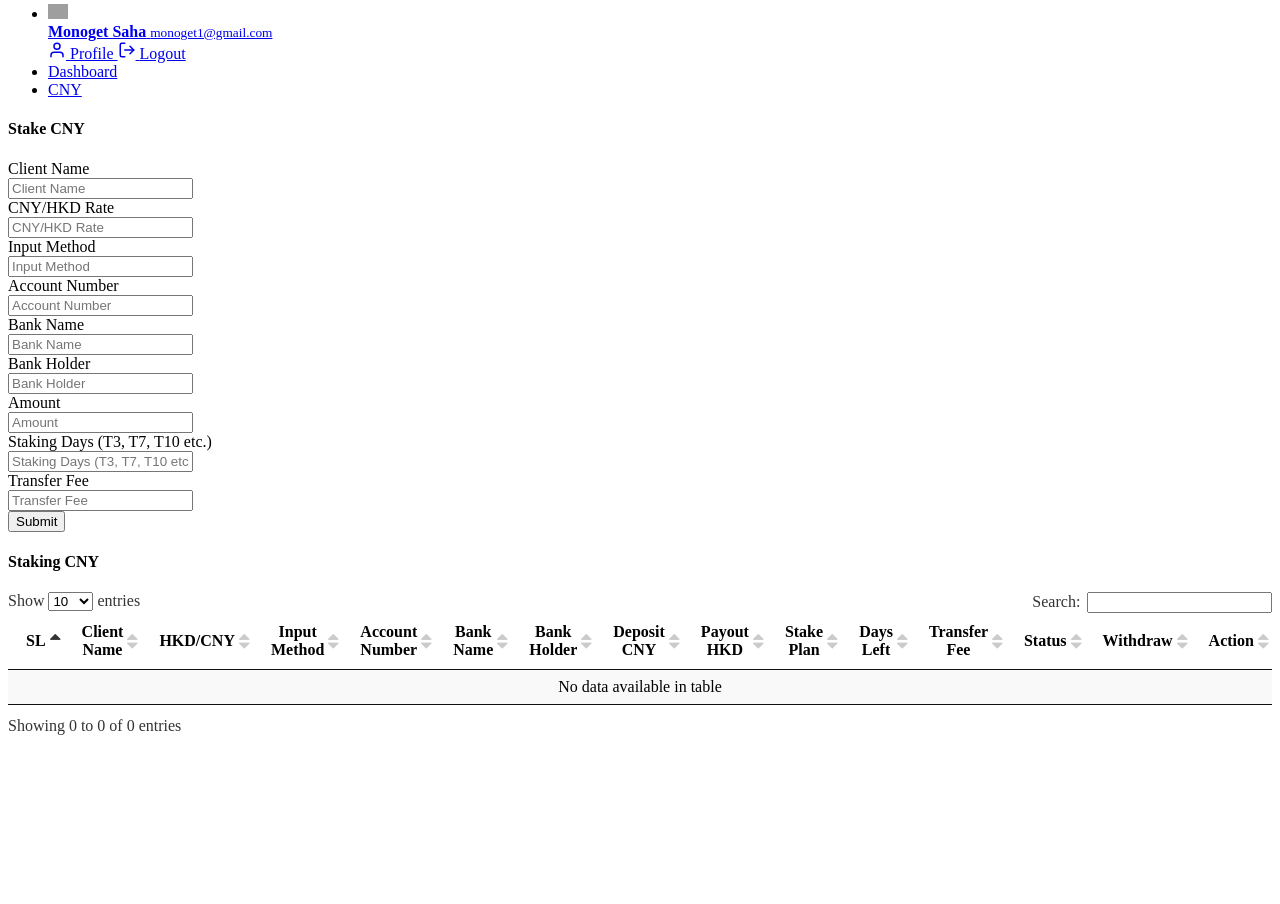
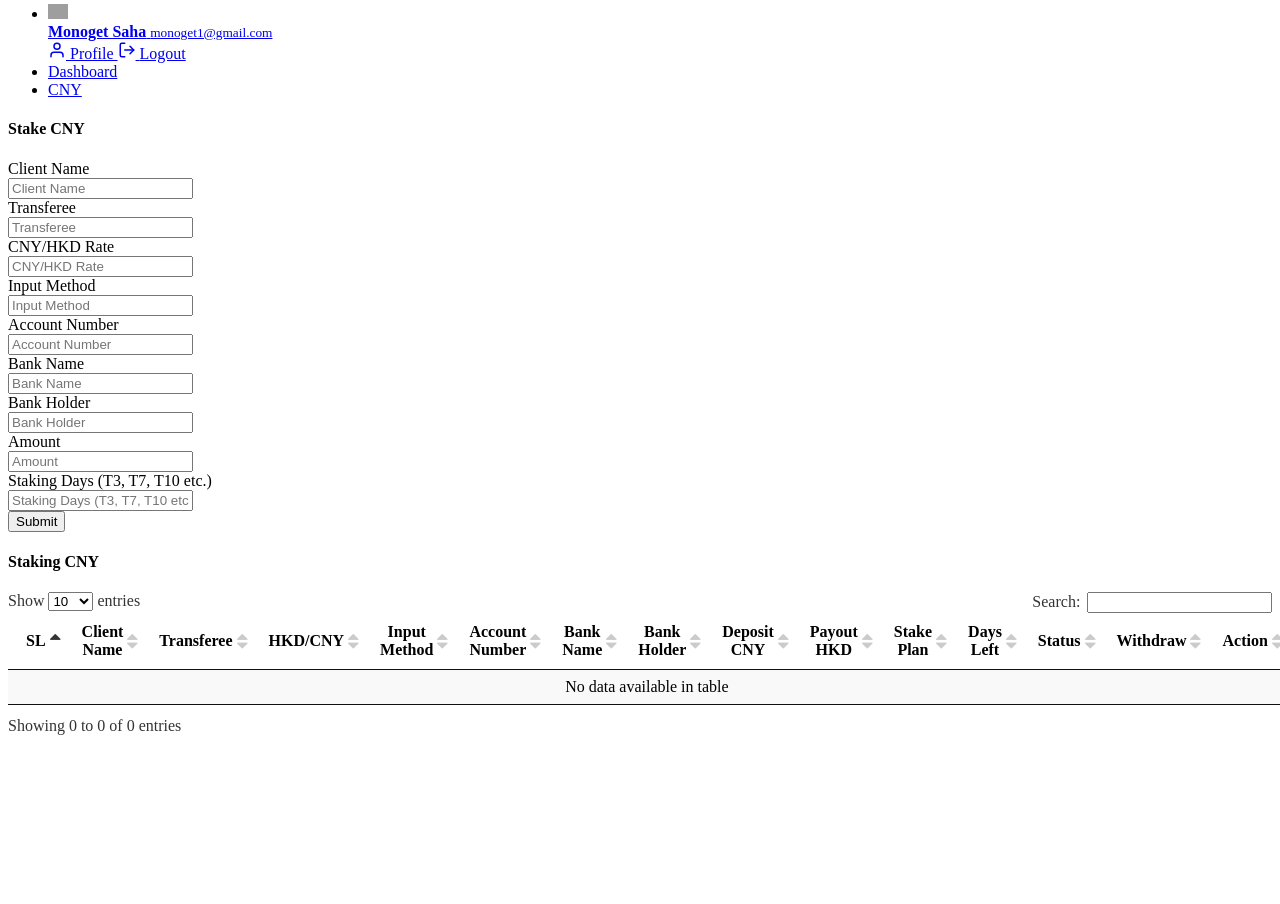
Before and after one commit to Do-Test-Live/W-Withdraw-USDT, a PHP site: page /Staking-USDT in a window 1280 px wide. Shown: the part 178-1082 px from the top of the page. Run offline with PHP 8.4, Linux system fonts and the light colour scheme; a user stored in the database is signed in; data comes from the database, SQL or seed files in the repository; data that the repository does not hold is empty; some libraries are stand-ins or nearby versions; grey boxes are pictures that could not be loaded.

Commit message:
update all

```diff
--- a/insert.php
+++ b/insert.php
@@ -29,11 +29,11 @@ if (isset($_POST["depositCNY"])) {
 
     $staking_days = $db_handle->checkValue($_POST['staking_days']);
 
-    $transfer_fee = $db_handle->checkValue($_POST['transfer_fee']);
+    $transferee = $db_handle->checkValue($_POST['transferee']);
 
     $inserted_at = date("Y-m-d H:i:s");
 
-    $insert = $db_handle->insertQuery("INSERT INTO `deposit_cny`(`client_name`, `conversion_rate`, `input_method`, `account_number`, `bank_name`, `bank_holder`, `amount`, `w_amount`, `staking_days`,`transfer_fee`, `inserted_at`) VALUES ('$client_name','$conversion_rate','$input_method','$account_number','$bank_name','$bank_holder','$amount','$w_amount','$staking_days','$transfer_fee','$inserted_at')");
+    $insert = $db_handle->insertQuery("INSERT INTO `deposit_cny`(`client_name`, `conversion_rate`, `input_method`, `account_number`, `bank_name`, `bank_holder`, `amount`, `w_amount`, `staking_days`,`transferee`, `inserted_at`) VALUES ('$client_name','$conversion_rate','$input_method','$account_number','$bank_name','$bank_holder','$amount','$w_amount','$staking_days','$transferee','$inserted_at')");
 
     echo "<script>
                 document.cookie = 'alert = 3;';
--- a/staking-usdt.php
+++ b/staking-usdt.php
@@ -120,6 +120,14 @@ date_default_timezone_set("Asia/Hong_Kong");
                                             </div>
                                         </div>
                                         <div class="mb-3 row">
+                                            <label class="col-sm-3 col-form-label">Transferee</label>
+                                            <div class="col-sm-9">
+                                                <input type="text" class="form-control" name="transferee"
+                                                       value="<?php echo $data[0]["transferee"]; ?>"
+                                                       placeholder="Transferee">
+                                            </div>
+                                        </div>
+                                        <div class="mb-3 row">
                                             <label class="col-sm-3 col-form-label">CNY/HKD Rate</label>
                                             <div class="col-sm-9">
                                                 <input type="text" class="form-control" name="conversion_rate"
@@ -168,14 +176,6 @@ date_default_timezone_set("Asia/Hong_Kong");
                                             </div>
                                         </div>
                                         <div class="mb-3 row">
-                                            <label class="col-sm-3 col-form-label">Transfer Fee</label>
-                                            <div class="col-sm-9">
-                                                <input type="text" class="form-control" name="transfer_fee"
-                                                       value="<?php echo $data[0]["transfer_fee"]; ?>"
-                                                       placeholder="Transfer Fee">
-                                            </div>
-                                        </div>
-                                        <div class="mb-3 row">
                                             <label class="col-sm-3 col-form-label">Status</label>
                                             <div class="col-sm-9">
                                                 <select class="default-select  form-control wide" name="status"
@@ -215,6 +215,13 @@ date_default_timezone_set("Asia/Hong_Kong");
                                             <div class="col-sm-9">
                                                 <input type="text" class="form-control" name="client_name" placeholder="Client Name"
                                                        required>
+                                            </div>
+                                        </div>
+                                        <div class="mb-3 row">
+                                            <label class="col-sm-3 col-form-label">Transferee</label>
+                                            <div class="col-sm-9">
+                                                <input type="text" class="form-control" name="transferee"
+                                                       placeholder="Transferee">
                                             </div>
                                         </div>
                                         <div class="mb-3 row">
@@ -267,13 +274,6 @@ date_default_timezone_set("Asia/Hong_Kong");
                                             </div>
                                         </div>
                                         <div class="mb-3 row">
-                                            <label class="col-sm-3 col-form-label">Transfer Fee</label>
-                                            <div class="col-sm-9">
-                                                <input type="text" class="form-control" name="transfer_fee"
-                                                       placeholder="Transfer Fee">
-                                            </div>
-                                        </div>
-                                        <div class="mb-3 row">
                                             <div class="col-sm-6 mx-auto">
                                                 <button type="submit" class="btn btn-primary w-25" name="depositCNY">
                                                     Submit
@@ -298,6 +298,7 @@ date_default_timezone_set("Asia/Hong_Kong");
                                         <tr>
                                             <th>SL</th>
                                             <th>Client Name</th>
+                                            <th>Transferee</th>
                                             <th>HKD/CNY</th>
                                             <th>Input Method</th>
                                             <th>Account Number</th>
@@ -307,7 +308,6 @@ date_default_timezone_set("Asia/Hong_Kong");
                                             <th>Payout HKD</th>
                                             <th>Stake Plan</th>
                                             <th>Days Left</th>
-                                            <th>Transfer Fee</th>
                                             <th>Status</th>
                                             <th>Withdraw</th>
                                             <th>Action</th>
@@ -323,6 +323,7 @@ date_default_timezone_set("Asia/Hong_Kong");
                                             <tr>
                                                 <td><?php echo $i + 1; ?></td>
                                                 <td><?php echo $cny_data[$i]["client_name"]; ?></td>
+                                                <td><?php echo $cny_data[$i]["transferee"]; ?></td>
                                                 <td><?php echo $cny_data[$i]["conversion_rate"]; ?></td>
                                                 <td><?php echo $cny_data[$i]["input_method"]; ?></td>
                                                 <td><?php echo $cny_data[$i]["account_number"]; ?></td>
@@ -348,13 +349,12 @@ date_default_timezone_set("Asia/Hong_Kong");
 
                                                     }
 
-                                                    echo ($w_usdt * $cny_data[$i]["conversion_rate"]);
+                                                    echo round(($w_usdt / $cny_data[$i]["conversion_rate"]),4);
                                                     ?>
 
                                                 </td>
                                                 <td><?php echo $cny_data[$i]["staking_days"]; ?></td>
                                                 <td><?php echo $cny_data[$i]["staking_days"]-$days; ?></td>
-                                                <td><?php echo $cny_data[$i]["transfer_fee"]; ?></td>
                                                 <td>
                                                     <?php
                                                     if ($cny_data[$i]["status"] == 'Pending') {
--- a/update.php
+++ b/update.php
@@ -29,11 +29,11 @@ if (isset($_POST['updateCNY'])) {
 
     $w_amount = $amount;
 
-    $transfer_fee = $db_handle->checkValue($_POST['transfer_fee']);
+    $transferee = $db_handle->checkValue($_POST['transferee']);
 
     $status = $db_handle->checkValue($_POST['status']);
 
-    $update = $db_handle->insertQuery("update deposit_cny set client_name='$client_name',conversion_rate='$conversion_rate',input_method='$input_method',account_number='$account_number',bank_name='$bank_name',bank_holder='$bank_holder',amount='$amount',w_amount='$w_amount',transfer_fee='$transfer_fee',status='$status' where id='{$id}'");
+    $update = $db_handle->insertQuery("update deposit_cny set client_name='$client_name',conversion_rate='$conversion_rate',input_method='$input_method',account_number='$account_number',bank_name='$bank_name',bank_holder='$bank_holder',amount='$amount',w_amount='$w_amount',transferee='$transferee',status='$status' where id='{$id}'");
 
     echo "<script>
                 document.cookie = 'alert = 3;';
```
Also changed, not shown: dashboard.php (+4 -4 lines).
